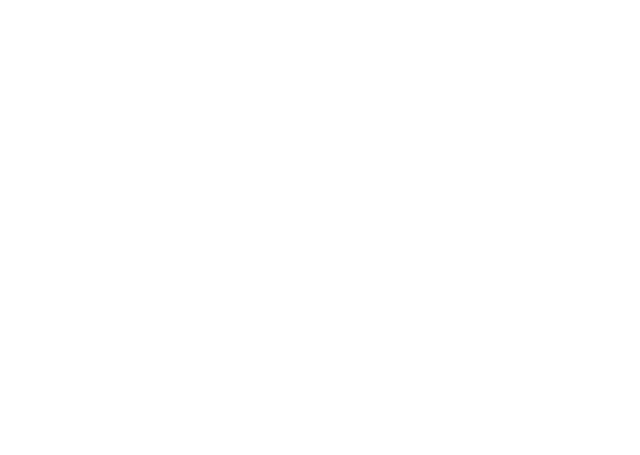
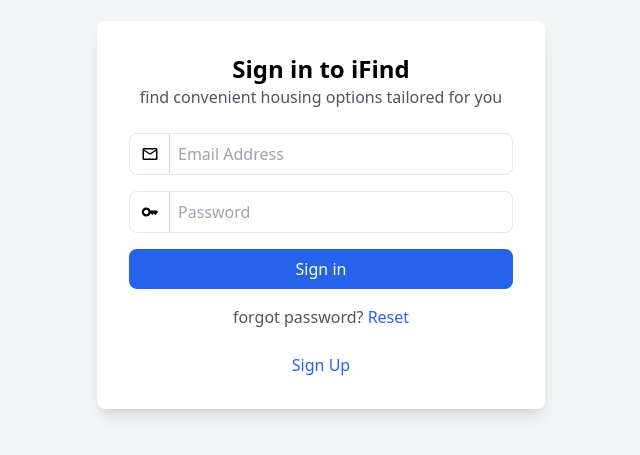
Before and after one commit to omegamsimuko/Accommodation-finder, a React (Create React App) app: page / in a window 1280 px wide. Before the commit this address had no page. Shown: the part 185-640 px from the top of the page, without its empty margins (319-959 px from the left). Built offline with nearby package versions, Linux system fonts and the light colour scheme.

Commit message:
files alterations

```diff
--- a/package.json
+++ b/package.json
@@ -10,12 +10,13 @@
     "react": "^18.3.1",
     "react-dom": "^18.3.1",
     "react-hook-form": "^7.53.1",
+    "react-icons": "^5.3.0",
     "react-router-dom": "^6.27.0",
     "react-scripts": "5.0.1",
     "web-vitals": "^2.1.4"
   },
   "scripts": {
-    "start": "react-scripts start",
+    "start": "react-scripts start --watch",
     "build": "react-scripts build",
     "test": "react-scripts test",
     "eject": "react-scripts eject"
--- a/src/App.js
+++ b/src/App.js
@@ -8,7 +8,7 @@
   return (
     <Router>
       <Routes>
-        <Route path="/SignIn" element={<SignIn/>}/>
+        <Route path="/" element={<SignIn/>}/>
         <Route path="/SignUp" element={<SignUp/>}/>
       </Routes>
     </Router>
--- a/src/components/SignIn.jsx
+++ b/src/components/SignIn.jsx
@@ -1,12 +1,17 @@
-import React from 'react';
-import { useForm } from 'react-hook-form';
+import React from "react";
+import { useForm } from "react-hook-form";
+import { Link } from "react-router-dom";
+import { MdMailOutline, MdKey } from "react-icons/md";
 
- function SignInForm() {
-  const { register, handleSubmit, formState: { errors } } = useForm();
+function SignInForm() {
+  const {
+    register,
+    handleSubmit,
+    formState: { errors },
+  } = useForm();
 
-  const onSubmit = data => {
+  const onSubmit = (data) => {
     console.log(data);
-
   };
 
   return (
@@ -14,28 +19,43 @@
       <div className="bg-white shadow-lg rounded-lg p-8 max-w-md w-full">
         <div className="text-center mb-6">
           <h1 className="text-2xl font-bold">Sign in to iFind</h1>
-          <p className="text-gray-600">find convenient housing options tailored for you</p>
+          <p className="text-gray-600">
+            find convenient housing options tailored for you
+          </p>
         </div>
         <form onSubmit={handleSubmit(onSubmit)} className="space-y-4">
-          <div>
-            <label className="block text-gray-700" htmlFor="email">Email address</label>
+          <div className="relative w-full">
+            <MdMailOutline className="absolute left-3 top-1/2 transform -translate-y-1/2 text-lg pointer-events-none" />
+
+            <div className="absolute left-10 top-1/2 transform -translate-y-1/2 w-px h-10 bg-gray-300 pointer-events-none"></div>
+
             <input
               id="email"
               type="email"
-              className="w-full px-4 py-2 border rounded-lg focus:outline-none focus:border-blue-500"
+              className="w-full px-12 py-2 border rounded-lg focus:outline-none focus:border-blue-500"
               {...register("email", { required: "Email is required" })}
+              placeholder="Email Address"
             />
-            {errors.email && <p className="text-red-500 text-sm">{errors.email.message}</p>}
+
+            {errors.email && (
+              <p className="text-red-500 text-sm">{errors.email.message}</p>
+            )}
           </div>
-          <div>
-            <label className="block text-gray-700" htmlFor="password">Password</label>
+          <div className="relative w-full">
+            <MdKey className="absolute left-3 top-1/2 transform -translate-y-1/2 text-lg pointer-events-none" />
+
+            <div className="absolute left-10 top-1/2 transform -translate-y-1/2 w-px h-10 bg-gray-300 pointer-events-none"></div>
+
             <input
               id="password"
               type="password"
-              className="w-full px-4 py-2 border rounded-lg focus:outline-none focus:border-blue-500"
+              className="w-full px-12 py-2 border rounded-lg focus:outline-none focus:border-blue-500"
               {...register("password", { required: "Password is required" })}
+              placeholder="Password"
             />
-            {errors.password && <p className="text-red-500 text-sm">{errors.password.message}</p>}
+            {errors.password && (
+              <p className="text-red-500 text-sm">{errors.password.message}</p>
+            )}
           </div>
           <button
             type="submit"
@@ -44,14 +64,21 @@
             Sign in
           </button>
           <div className="text-center mt-4">
-            <p className="text-gray-600">forgot password? <a href="#" className="text-blue-600 font-medium">Reset</a></p>
+            <p className="text-gray-600">
+              forgot password?{" "}
+              <a href="#" className="text-blue-600 font-medium">
+                Reset
+              </a>
+            </p>
           </div>
         </form>
         <div className="text-center mt-6">
-          <button className="text-blue-600 font-medium">Sign Up</button>
+          <Link to="SignUp" className="text-blue-600 font-medium">
+            Sign Up
+          </Link>
         </div>
       </div>
     </div>
   );
 }
- export default SignInForm;
+export default SignInForm;
--- a/src/components/SignUp.jsx
+++ b/src/components/SignUp.jsx
@@ -1,9 +1,10 @@
 import React from 'react';
 import { useForm } from 'react-hook-form';
+import { Link } from 'react-router-dom';
 
 function SignUpForm() {
 
-    const { register, handleSubmit, formState: { errors } } = useForm()
+    const { register, handleSubmit, watch, formState: { errors } } = useForm()
     const onSubmit = (data) => {
         console.log("Form data:", data);
         alert("Form submitted!");
@@ -18,18 +19,22 @@
                 </p>
                 <form onSubmit={handleSubmit(onSubmit)} className="space-y-4">
                 <div className="flex space-x-4">
+                <div className="w-1/2">
                     <input
                         {...register("firstName", { required: "First name is required" })}
                         placeholder="First Name"
-                            className="w-1/2 px-4 py-2 border border-gray-300 rounded-md focus:outline-none focus:border-indigo-500"
+                        className="w-full px-4 py-2 border border-gray-300 rounded-md focus:outline-none focus:border-indigo-500"
                     />
                     {errors.firstName && <span className="text-red-500">{errors.firstName.message}</span>}
+                </div>
+                <div className="w-1/2">
                     <input
                         {...register("lastName", { required: "Last name is required" })}
                         placeholder="Last Name"
-                            className="w-1/2 px-4 py-2 border border-gray-300 rounded-md focus:outline-none focus:border-indigo-500"
+                        className="w-full px-4 py-2 border border-gray-300 rounded-md focus:outline-none focus:border-indigo-500"
                     />
                     {errors.lastName && <span className="text-red-500">{errors.lastName.message}</span>}
+                </div>
             </div>
                     <input
                         {...register("email", {
@@ -77,13 +82,10 @@
                         Submit
                     </button>
                 </form>
-                <p className="text-center text-gray-500 mt-4">Already have an account?</p>
-                <button
-                    onClick={() => alert('Redirect to sign-in page')}
-                    className="w-full py-2 mt-2 border border-gray-300 text-gray-700 rounded-md hover:bg-gray-100 focus:outline-none"
-                >
-                    Sign In
-                </button>
+                <div className='flex flex-row justify-center items-center mt-4'>
+                <p className="text-center text-gray-500 mr-4">Already have an account?</p>
+                < Link to ="/" className="text-blue-600 font-medium"> Sign In </Link>
+                </div>
             </div>
         </div>
     );
```
Also changed, not shown: src/App.css (line endings or trailing spaces), 1 other file (tests, documents, lock files or other folders). Lines whose indentation alone changed are shown as unchanged.
